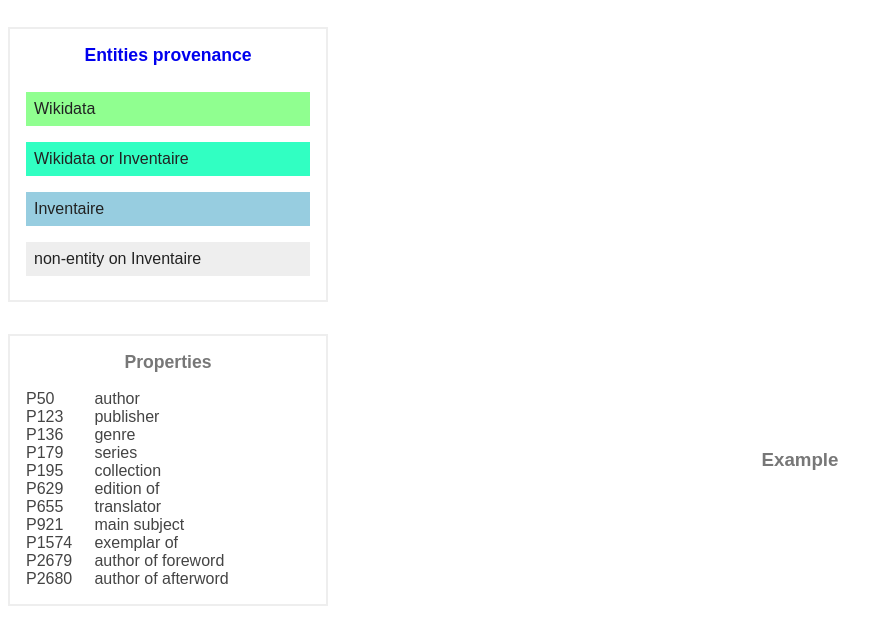
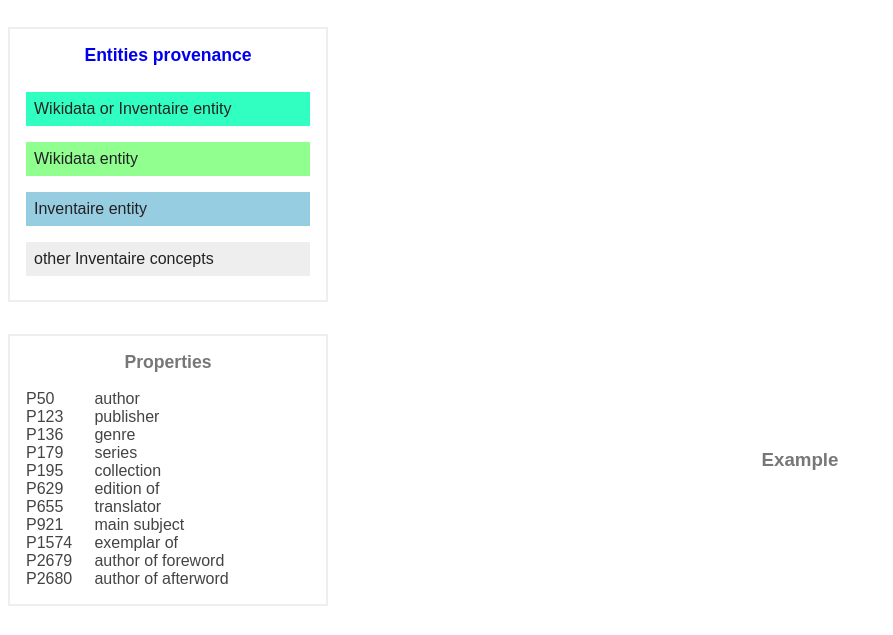
Before and after one commit to inventaire/entities-map, a website: page src/template.html in a window 1280 px wide. Shown: the part 98-733 px from the top of the page, without its empty margins (0-893 px from the left). Drawn offline with nearby package versions, Linux system fonts and the light colour scheme; files that its build step writes are made by us from their sources.

Commit message:
graphs: update provenance

```diff
--- a/src/template.html
+++ b/src/template.html
@@ -28,10 +28,10 @@
       <div class="provenance">
         <h3><a href="https://wiki.inventaire.io/wiki/Entities_data#Data_sources">Entities provenance</a></h3>
         <ul>
-          <li class="wikidata">Wikidata</li>
-          <li class="both">Wikidata or Inventaire</li>
-          <li class="inventaire">Inventaire</li>
-          <li class="non-entity">non-entity on Inventaire</li>
+          <li class="both">Wikidata or Inventaire entity</li>
+          <li class="wikidata">Wikidata entity</li>
+          <li class="inventaire">Inventaire entity</li>
+          <li class="non-entity">other Inventaire concepts</li>
         </ul>
       </div>
 
```
Also changed, not shown: 1 other file.
